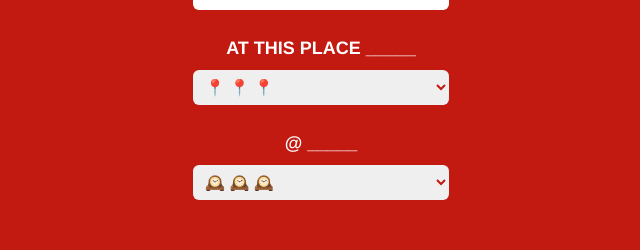
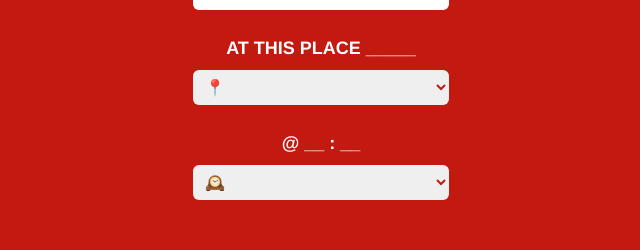
Before and after one commit to gathrean/aloean, a Next.js app: page /valentines/2-date in a window 1280 px wide. Shown: the part 322-572 px from the top of the page, without its empty margins (319-959 px from the left). Built offline with nearby package versions, Linux system fonts and the light colour scheme.

Commit message:
Edited alert messages

```diff
--- a/app/valentines/2-date/page.tsx
+++ b/app/valentines/2-date/page.tsx
@@ -38,7 +38,7 @@ export default function DateSelection() {
 
     const handleSubmit = () => {
         if (!selectedDate || !selectedLocation || !selectedTime) {
-            alert("Baby you didn't pick all the options!!!! 😅 (Or try refreshing the page if it's trippin)");
+            alert("my love you gotta pick all the options! (or try refreshing the page if it's trippin)");
             return;
         }
 
@@ -78,21 +78,22 @@ export default function DateSelection() {
                 onChange={handleLocationChange}
                 className="w-64 p-2 rounded-md date-page-input-box"
             >
-                <option value="" disabled>📍 📍 📍</option>
+                <option value="" disabled>📍</option>
                 <option value="Columbia Station">Columbia Station</option>
                 <option value="New West Station">New West Station</option>
-                <option value="Park outside your place">Park outside your place</option>
+                <option value="Braid Station">Braid Station</option>
+                <option value="The park outside of your place">The park outside of your place</option>
             </select>
 
 
             <br></br>
-            <label className="block font-bold text-lg mb-2">@ _____</label>
+            <label className="block font-bold text-lg mb-2">@ __ : __</label>
             <select
                 value={selectedTime}
                 onChange={handleTimeChange}
                 className="w-64 p-2 rounded-md mb-6 date-page-input-box"
             >
-                <option value="">🕰️ 🕰️ 🕰️</option>
+                <option value="">🕰️</option>
                 {Array.from({ length: 7 }, (_, i) => {
                     const hour = 11 + Math.floor(i / 2);
                     const minutes = i % 2 === 0 ? "00" : "30";
--- a/app/valentines/3-food/page.tsx
+++ b/app/valentines/3-food/page.tsx
@@ -34,10 +34,10 @@ export default function FoodSelection() {
 
     const handleSubmit = async () => {
         if (selectedFood.length === 0) {
-            alert("Baby you didn’t pick one! (Select up to 2)");
+            alert("my love you didnt pick one!\n\n(Select up to 2)");
             return;
         } else if (selectedFood.length > 2) {
-            alert("Damnnnn we big backing??? (Select up to 2)");
+            alert("damnnnn are we big backing???\n\n(Select up to 2)");
             return;
         }
 
--- a/app/valentines/4-dessert/page.tsx
+++ b/app/valentines/4-dessert/page.tsx
@@ -30,10 +30,10 @@ export default function DessertSelection() {
 
     const handleSubmit = async () => {
         if (selectedDesserts.length === 0) {
-            alert("baby you didn’t pick one! (Select up to 3)");
+            alert("baby you didn’t pick one!\n\n(Select up to 3)");
             return;
         } else if (selectedDesserts.length > 3) {
-            alert("damnnnn we big backing??? (Select up to 3)");
+            alert("damnnnn we big backing???\n\n(Select up to 3)");
             return;
         }
 
--- a/app/valentines/5-activities/page.tsx
+++ b/app/valentines/5-activities/page.tsx
@@ -29,10 +29,10 @@ export default function ActivitiesSelection() {
 
     const handleSubmit = async () => {
         if (selectedActivities.length === 0) {
-            alert("Baby you didn’t pick one! (Select up to 5)");
+            alert("baby you didn’t pick one!\n\n(Select up to 5)");
             return;
         } else if (selectedActivities.length > 5) {
-            alert("Damnnnn you don't want us to do anything? :((( (Select up to 5)");
+            alert("damnnnn we're not doing anything?\n\n(Select up to 5)");
             return;
         }
 
```
